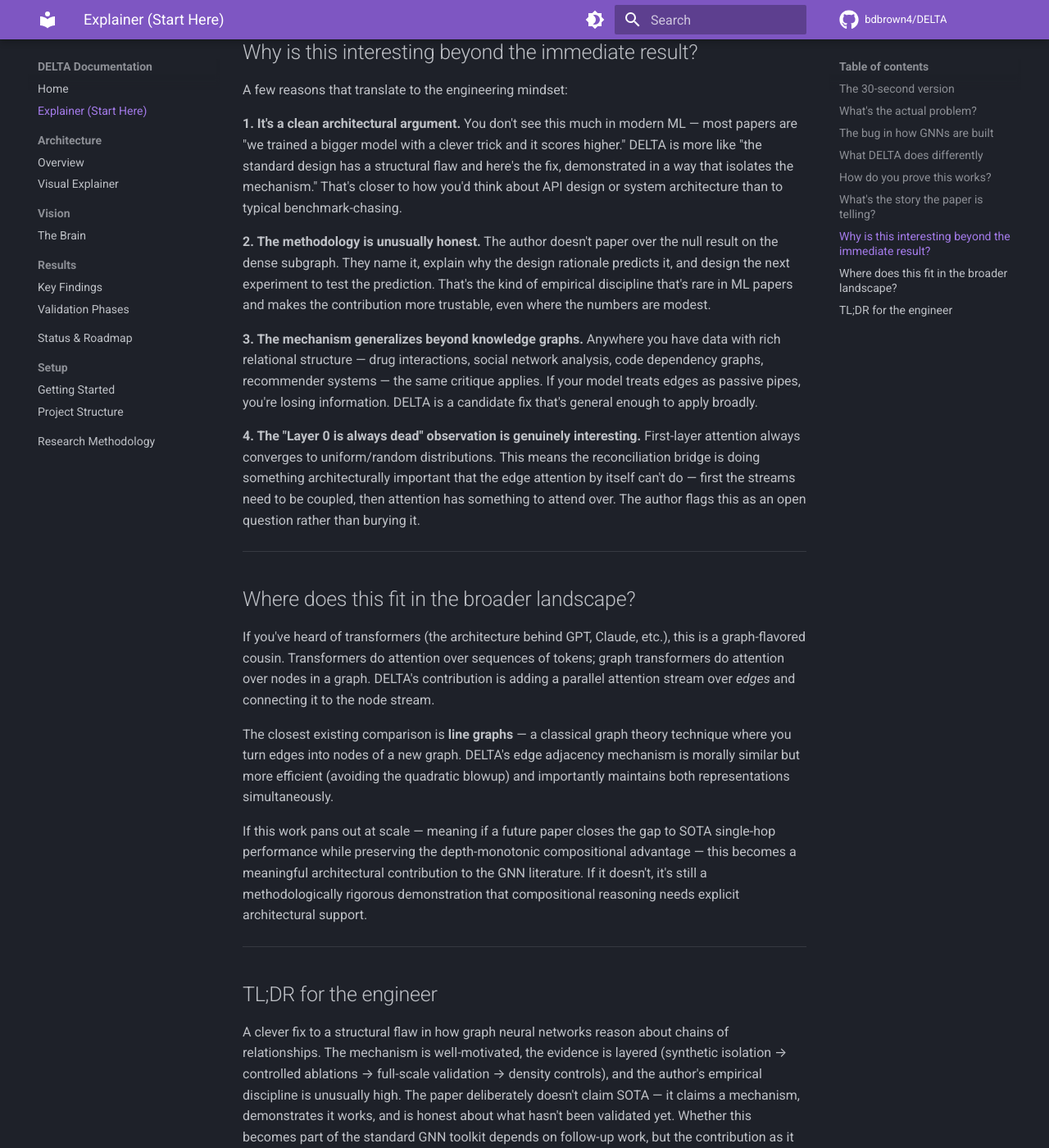
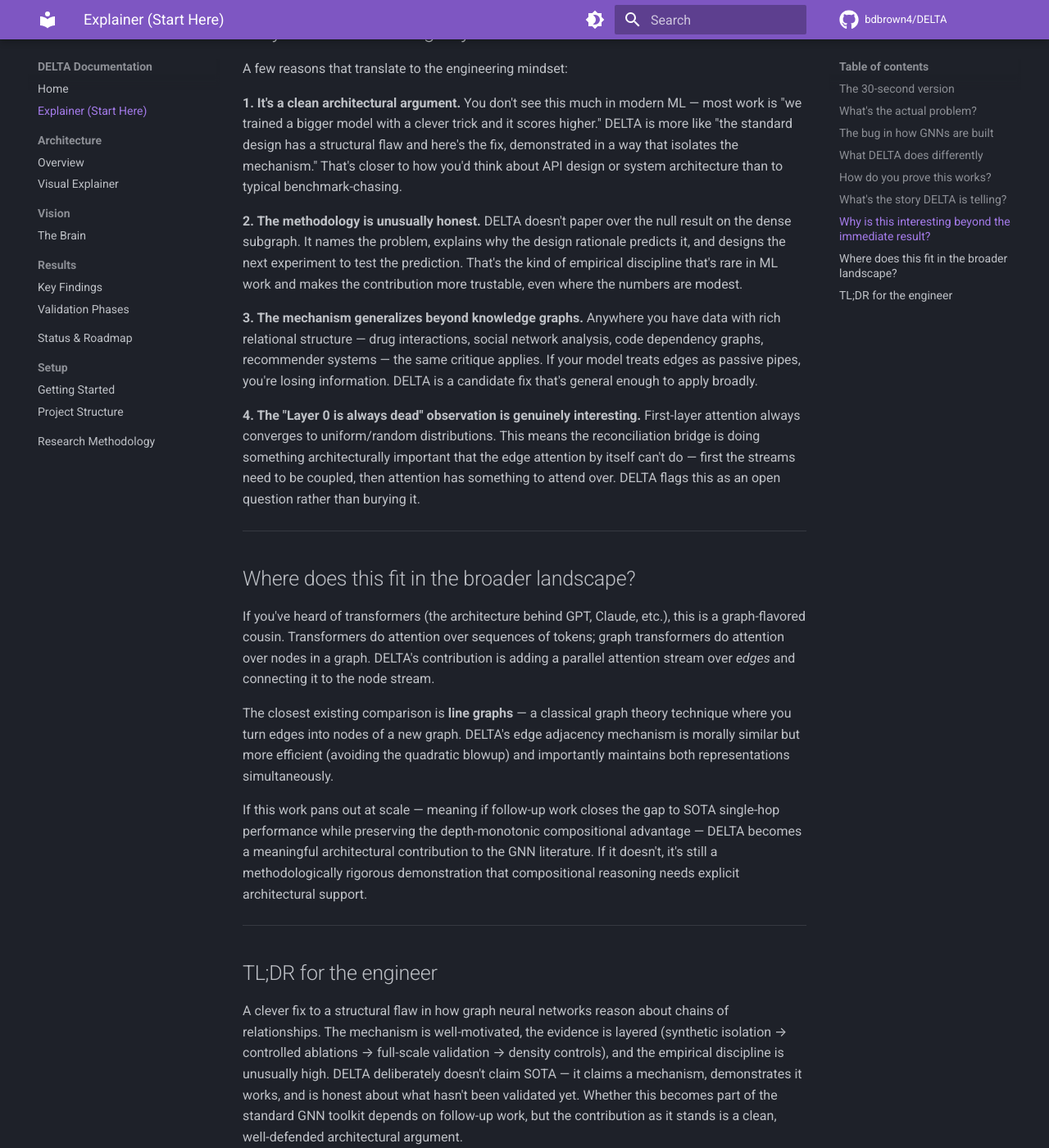
Before and after one commit to bdbrown4/DELTA, an MkDocs documentation site: the page built from mkdocs-src/explainer.md, in a window 1280 px wide and 1400 px high, scrolled down 3992 px. Shown: the whole window at 82% size. Built offline with MkDocs 1.6.1 and Material for MkDocs 9.7.7, drawn with Linux system fonts in a browser that asks for light colours; comment, search, counter and statistics services are not loaded; some of the changed text lies outside the part shown.

Commit message:
Explainer: replace 'this paper'/'the author' with DELTA-first language

```diff
--- a/mkdocs-src/explainer.md
+++ b/mkdocs-src/explainer.md
@@ -4,7 +4,7 @@
 
 There's a class of AI models called **graph neural networks** (GNNs) — they're what Google uses to rank search results, what Pinterest uses for recommendations, what drug companies use to predict molecule interactions. They work on data structured as networks: nodes connected by edges (relationships).
 
-This paper argues that pretty much every GNN built so far has been designed wrong in a specific, fixable way. It proposes a fix, shows the fix works on small problems where you can isolate the mechanism cleanly, and shows it works (more modestly) on a real-world benchmark. That's the whole story.
+DELTA argues that pretty much every GNN built so far has been designed wrong in a specific, fixable way. It proposes a fix, shows the fix works on small problems where you can isolate the mechanism cleanly, and shows it works (more modestly) on a real-world benchmark. That's the whole story.
 
 ---
 
@@ -23,7 +23,7 @@ To answer this, the model has to compose two relationships:
 
 This is called **multi-hop reasoning**. Sounds simple. Humans do it without thinking. But it turns out current AI models are kind of bad at it, and they get worse the more hops you add.
 
-The author's claim about *why* they're bad is the heart of the paper.
+DELTA's central claim about *why* they're bad is the heart of the argument.
 
 ---
 
@@ -33,7 +33,7 @@ Think of a GNN like a message-passing system. Every node sends messages to its n
 
 In this design, **edges are basically just pipes**. They carry messages between nodes. They don't really *think*. They have no representation of their own that learns and evolves.
 
-The author's argument: this is exactly backwards for the kind of reasoning we want the model to do. When you're chaining `works_at` with `headquartered_in`, the interesting computation is *between the two relationships themselves*. But in a standard GNN, those two edges can't talk to each other directly. They have to route their interaction through the intermediate node (Google), which compresses the information at every hop.
+DELTA's argument: this is exactly backwards for the kind of reasoning we want the model to do. When you're chaining `works_at` with `headquartered_in`, the interesting computation is *between the two relationships themselves*. But in a standard GNN, those two edges can't talk to each other directly. They have to route their interaction through the intermediate node (Google), which compresses the information at every hop.
 
 It's like trying to have a conversation about your conversation, but you're only allowed to communicate by passing notes through a third person who summarizes everything before forwarding it. You lose fidelity at every step.
 
@@ -51,28 +51,28 @@ The mechanism is called **edge-to-edge attention with multi-hop adjacency**. Two
 
 Think of it like this: in a normal GNN, if you want `works_at` and `headquartered_in` to combine, you have to pass everything through Google's node representation, which is also juggling a thousand other facts about Google. In DELTA, the two edges talk to each other directly, with the node serving as context but not as a bottleneck.
 
-There's also an architectural detail called the **reconciliation bridge** — after the edge-attention and node-attention streams compute in parallel, the bridge merges their updates so neither stream gets out of sync with the other. It's a non-trivial part of the design, and the paper actually flags (honestly) that it might be doing more of the heavy lifting than the edge attention itself.
+There's also an architectural detail called the **reconciliation bridge** — after the edge-attention and node-attention streams compute in parallel, the bridge merges their updates so neither stream gets out of sync with the other. It's a non-trivial part of the design, and DELTA's research actually flags (honestly) that it might be doing more of the heavy lifting than the edge attention itself.
 
 ---
 
 ## How do you prove this works?
 
-This is where the paper gets methodologically interesting and is what reviewers will spend most of their time on.
+This is where DELTA's methodology gets interesting and is what reviewers will spend most of their time on.
 
-The author can't just throw it at a benchmark and report numbers, because there are too many confounds. So they build a layered evidence stack:
+You can't just throw an architecture at a benchmark and report numbers, because there are too many confounds. So DELTA builds a layered evidence stack:
 
 **Layer 1: Synthetic toy problems where you can isolate the mechanism.**
 Build a tiny graph with explicitly transitive relationships (if A→B and B→C, then A↔C). Test whether the model learns the transitivity. DELTA gets 100% accuracy. A version with only 1-hop adjacency (the ablation) gets 61%. A standard node-based model gets 83%. This is the cleanest evidence that the mechanism does what it claims.
 
-**Layer 2: Three more synthetic tasks** — classifying edges by type, classifying edges with 80% noise, discovering compositional rules. DELTA crushes the baselines (GraphGPS, GRIT) by huge margins on all three. Importantly, the author *flags* that the biggest margin (+57 points) is partially inflated because the comparison isn't perfectly fair — the baselines don't have native edge-classification heads. The cleaner comparison (+9.5 points on path composition) is still meaningfully positive.
+**Layer 2: Three more synthetic tasks** — classifying edges by type, classifying edges with 80% noise, discovering compositional rules. DELTA crushes the baselines (GraphGPS, GRIT) by huge margins on all three. Importantly, DELTA's research *flags* that the biggest margin (+57 points) is partially inflated because the comparison isn't perfectly fair — the baselines don't have native edge-classification heads. The cleaner comparison (+9.5 points on path composition) is still meaningfully positive.
 
 **Layer 3: A small but dense subgraph of FB15k-237** (a standard knowledge graph benchmark — 14,541 entities representing the Freebase knowledge base). They take the top 500 most-connected entities and run the full multi-hop sweep. DELTA is the only model among 7 tested that gets *better* as you ask harder questions (5-hop > 2-hop). Every other model degrades. This is the headline "wow" result.
 
-**The catch:** when they directly test whether the edge-to-edge mechanism is responsible for this on the dense subgraph, the test comes back null. 1-hop, 2-hop, and even no-edge-attention all perform the same. This is a problem for the paper, and the author handles it well by acknowledging it explicitly: when the graph is dense enough, 1-hop already reaches everything you need, so the mechanism doesn't get to shine.
+**The catch:** when the edge-to-edge mechanism is directly tested as the cause of this on the dense subgraph, the test comes back null. 1-hop, 2-hop, and even no-edge-attention all perform the same. DELTA handles this honestly by acknowledging it explicitly: when the graph is dense enough, 1-hop already reaches everything you need, so the mechanism doesn't get to shine.
 
 **Layer 4: The full graph (14,541 entities, sparse).** They re-run the mechanism ablation on the real-world graph where it should matter. 2-hop adjacency improves 3-hop reasoning by +0.012 MRR over 1-hop. Small number, but it exceeds their pre-specified threshold for "this is meaningful," and it confirms the mechanism on a sparse graph.
 
-**Layer 5: Density control.** A reviewer pointed out that the dense subgraph is suspicious — maybe the result is a quirk of the graph's structure. So the author ran the experiment on a *random* subgraph at intermediate density. The result confirms the prediction: the advantage of 2-hop over 1-hop scales inversely with density.
+**Layer 5: Density control.** A reviewer pointed out that the dense subgraph is suspicious — maybe the result is a quirk of the graph's structure. So DELTA ran the experiment on a *random* subgraph at intermediate density. The result confirms the prediction: the advantage of 2-hop over 1-hop scales inversely with density.
 
 | Phase | Subgraph | Mean Degree | 2-hop vs 1-hop (3p MRR) |
 |-------|----------|-------------|--------------------------|
@@ -80,17 +80,17 @@ Build a tiny graph with explicitly transitive relationships (if A→B and B→C,
 | 68 | Random (N=2,242) | 7.6 | +0.010 |
 | 66 | Top-degree (N=500) | 19.7 | +0.002 |
 
-This is the cleanest evidence in the paper. The mechanism behaves exactly the way the design rationale predicts across three independent density regimes.
+This is the cleanest evidence in DELTA's validation stack. The mechanism behaves exactly the way the design rationale predicts across three independent density regimes.
 
 ---
 
-## What's the story the paper is telling?
+## What's the story DELTA is telling?
 
 The story is: **the standard benchmark for knowledge graphs is measuring the wrong thing.** Single-hop link prediction (the standard evaluation) rewards models that memorize local patterns. Multi-hop reasoning rewards models that genuinely *compose* relationships. These are different capabilities, and current architectures conflate them.
 
 DELTA is an architectural argument that compositional reasoning needs its own inductive bias — you can't just add more parameters to a node-based model and expect it to learn relational composition from scratch. You need to bake the structure of "relationships about relationships" into the model itself.
 
-The paper is *not* claiming DELTA is the new state-of-the-art on knowledge graph completion. It explicitly says DELTA underperforms RotatE/CompGCN/NBFNet on the standard benchmark. The argument is more careful: DELTA demonstrates a mechanism, and the question of whether you can keep that mechanism while also matching SOTA on standard tasks is left as the central open problem for follow-up work.
+DELTA is *not* claiming to be the new state-of-the-art on knowledge graph completion. It explicitly reports underperforming RotatE/CompGCN/NBFNet on the standard benchmark. The argument is more careful: DELTA demonstrates a mechanism, and the question of whether you can keep that mechanism while also matching SOTA on standard tasks is left as the central open problem for follow-up work.
 
 ---
 
@@ -98,13 +98,13 @@ The paper is *not* claiming DELTA is the new state-of-the-art on knowledge graph
 
 A few reasons that translate to the engineering mindset:
 
-**1. It's a clean architectural argument.** You don't see this much in modern ML — most papers are "we trained a bigger model with a clever trick and it scores higher." DELTA is more like "the standard design has a structural flaw and here's the fix, demonstrated in a way that isolates the mechanism." That's closer to how you'd think about API design or system architecture than to typical benchmark-chasing.
+**1. It's a clean architectural argument.** You don't see this much in modern ML — most work is "we trained a bigger model with a clever trick and it scores higher." DELTA is more like "the standard design has a structural flaw and here's the fix, demonstrated in a way that isolates the mechanism." That's closer to how you'd think about API design or system architecture than to typical benchmark-chasing.
 
-**2. The methodology is unusually honest.** The author doesn't paper over the null result on the dense subgraph. They name it, explain why the design rationale predicts it, and design the next experiment to test the prediction. That's the kind of empirical discipline that's rare in ML papers and makes the contribution more trustable, even where the numbers are modest.
+**2. The methodology is unusually honest.** DELTA doesn't paper over the null result on the dense subgraph. It names the problem, explains why the design rationale predicts it, and designs the next experiment to test the prediction. That's the kind of empirical discipline that's rare in ML work and makes the contribution more trustable, even where the numbers are modest.
 
 **3. The mechanism generalizes beyond knowledge graphs.** Anywhere you have data with rich relational structure — drug interactions, social network analysis, code dependency graphs, recommender systems — the same critique applies. If your model treats edges as passive pipes, you're losing information. DELTA is a candidate fix that's general enough to apply broadly.
 
-**4. The "Layer 0 is always dead" observation is genuinely interesting.** First-layer attention always converges to uniform/random distributions. This means the reconciliation bridge is doing something architecturally important that the edge attention by itself can't do — first the streams need to be coupled, then attention has something to attend over. The author flags this as an open question rather than burying it.
+**4. The "Layer 0 is always dead" observation is genuinely interesting.** First-layer attention always converges to uniform/random distributions. This means the reconciliation bridge is doing something architecturally important that the edge attention by itself can't do — first the streams need to be coupled, then attention has something to attend over. DELTA flags this as an open question rather than burying it.
 
 ---
 
@@ -114,12 +114,12 @@ If you've heard of transformers (the architecture behind GPT, Claude, etc.), thi
 
 The closest existing comparison is **line graphs** — a classical graph theory technique where you turn edges into nodes of a new graph. DELTA's edge adjacency mechanism is morally similar but more efficient (avoiding the quadratic blowup) and importantly maintains both representations simultaneously.
 
-If this work pans out at scale — meaning if a future paper closes the gap to SOTA single-hop performance while preserving the depth-monotonic compositional advantage — this becomes a meaningful architectural contribution to the GNN literature. If it doesn't, it's still a methodologically rigorous demonstration that compositional reasoning needs explicit architectural support.
+If this work pans out at scale — meaning if follow-up work closes the gap to SOTA single-hop performance while preserving the depth-monotonic compositional advantage — DELTA becomes a meaningful architectural contribution to the GNN literature. If it doesn't, it's still a methodologically rigorous demonstration that compositional reasoning needs explicit architectural support.
 
 ---
 
 ## TL;DR for the engineer
 
-A clever fix to a structural flaw in how graph neural networks reason about chains of relationships. The mechanism is well-motivated, the evidence is layered (synthetic isolation → controlled ablations → full-scale validation → density controls), and the author's empirical discipline is unusually high. The paper deliberately doesn't claim SOTA — it claims a mechanism, demonstrates it works, and is honest about what hasn't been validated yet. Whether this becomes part of the standard GNN toolkit depends on follow-up work, but the contribution as it stands is a clean, well-defended architectural argument.
+A clever fix to a structural flaw in how graph neural networks reason about chains of relationships. The mechanism is well-motivated, the evidence is layered (synthetic isolation → controlled ablations → full-scale validation → density controls), and the empirical discipline is unusually high. DELTA deliberately doesn't claim SOTA — it claims a mechanism, demonstrates it works, and is honest about what hasn't been validated yet. Whether this becomes part of the standard GNN toolkit depends on follow-up work, but the contribution as it stands is a clean, well-defended architectural argument.
 
-The most interesting thing isn't even the architecture itself. It's the demonstration that **you can build a paper around methodological honesty rather than benchmark-chasing**, and the work still gets through review on the strength of the argument. That's a healthier model for ML research than the field's defaults, and worth paying attention to as a craft observation regardless of whether the architecture itself takes off.
+The most interesting thing isn't even the architecture itself. It's the demonstration that **you can build a research contribution around methodological honesty rather than benchmark-chasing**, and the work still gets through review on the strength of the argument. That's a healthier model for ML research than the field's defaults, and worth paying attention to as a craft observation regardless of whether the architecture itself takes off.
```
